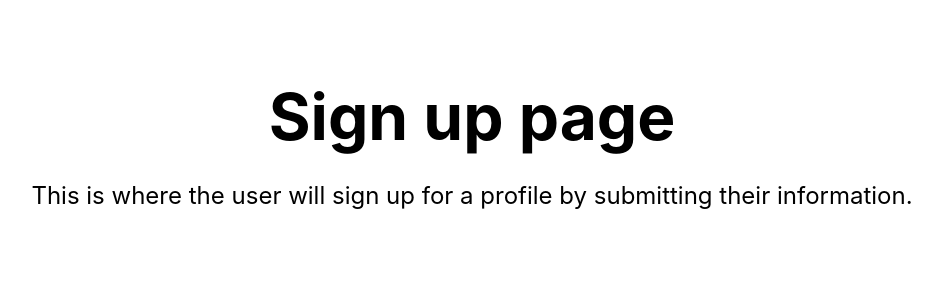
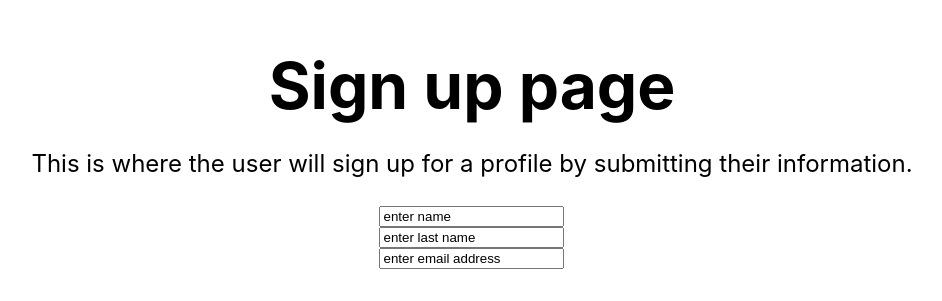
Before and after one commit to alecbar/software-programming-quiz, a Next.js app in the folder next-app/: page /signup in a window 1280 px wide. Shown: the part 241-542 px from the top of the page, without its empty margins (168-1110 px from the left). Built offline with nearby package versions, Linux system fonts and the light colour scheme.

Commit message:
initial commit

```diff
--- a/next-app/package.json
+++ b/next-app/package.json
@@ -8,6 +8,7 @@
     "start": "next start"
   },
   "dependencies": {
+    "axios": "^0.25.0",
     "next": "12.0.8",
     "react": "17.0.2",
     "react-dom": "17.0.2"
--- a/next-app/pages/signup.js
+++ b/next-app/pages/signup.js
@@ -1,8 +1,20 @@
 import Head from 'next/head'
+import * as React from 'react'
 import Image from 'next/image'
 import styles from '../styles/Signup.module.css'
+import axios from 'axios'
 
 export default function Home() {
+    const [name, setName] = React.useState('enter name')
+    const [lastName, setLastName] = React.useState('enter last name')
+    const [email, setEmail] = React.useState('enter email address')
+
+    const sendDataToApi = async () => {
+       let response = await axios.post('/api/create-user', {name, lastName, email})
+    }
+
+
+ // create a form on this page, and when complete (on button click) send data to the 'api' rout
   return (
     <div className={styles.container}>
       <Head>
@@ -18,7 +30,11 @@ export default function Home() {
 
         <p className={styles.description}>
           This is where the user will sign up for a profile by submitting their information.
+
         </p>
+        <input value={name} onChange={e=>setName(e.target.value)} />
+        <input value={lastName} onChange={e=>setLastName(e.target.value)} />
+        <input value={email} onChange={e=>setEmail(e.target.value)} />
 
       </main>
 
```
Also changed, not shown: 1 other file (tests, documents, lock files or other folders).
